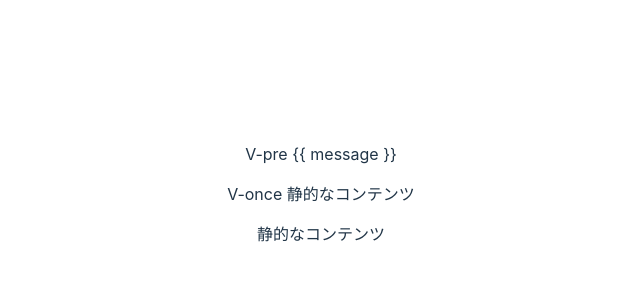
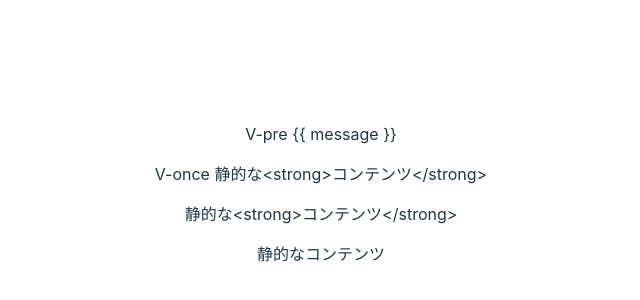
Before and after one commit to 2nofa11/NekoBook, a Vue app: page / in a window 1280 px wide. Shown: the part 206-506 px from the top of the page, without its empty margins (319-959 px from the left). Built offline with nearby package versions, Linux system fonts and the light colour scheme.

Commit message:
p90 HTMLタグを利用する場合

```diff
--- a/src/components/Section12.vue
+++ b/src/components/Section12.vue
@@ -2,6 +2,7 @@
   <p :href="url" v-pre>V-pre {{ message }}</p>
   <p :href="url" v-once>V-once {{ message }}</p>
   <p v-text="message"></p>
+  <p v-html="message"></p>
 </template>
 
 <script lang="ts">
@@ -10,7 +11,7 @@ import { defineComponent } from "vue";
 export default defineComponent({
   data() {
     return {
-      message: "静的なコンテンツ",
+      message: "静的な<strong>コンテンツ</strong>",
       url: "",
     };
   },
```
